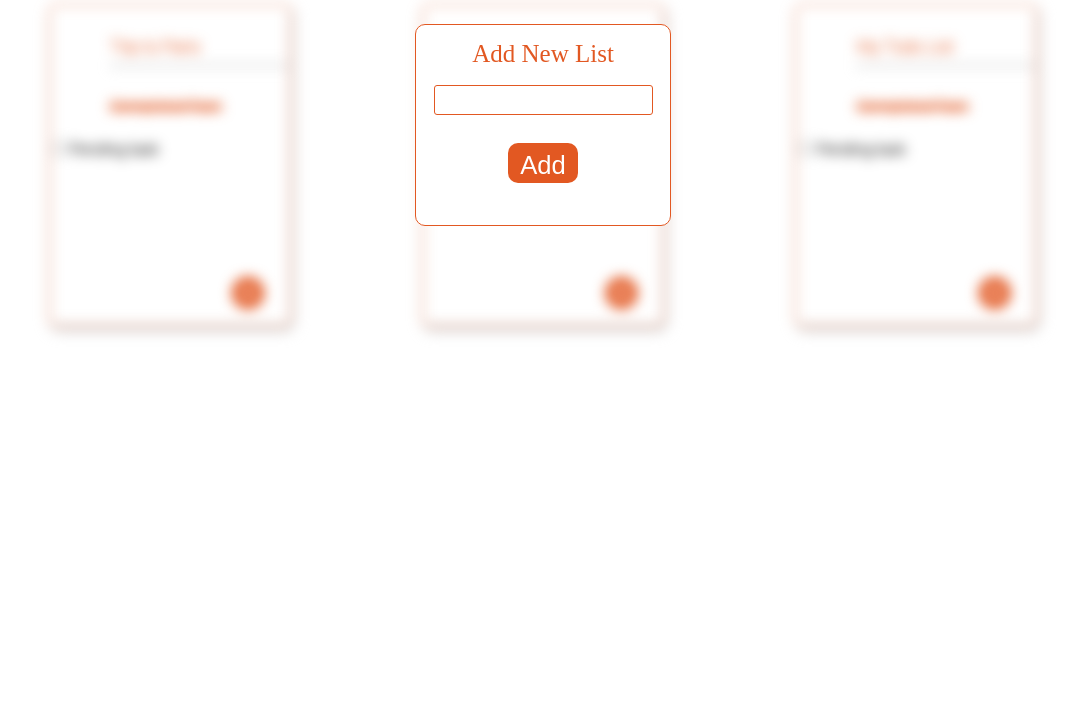
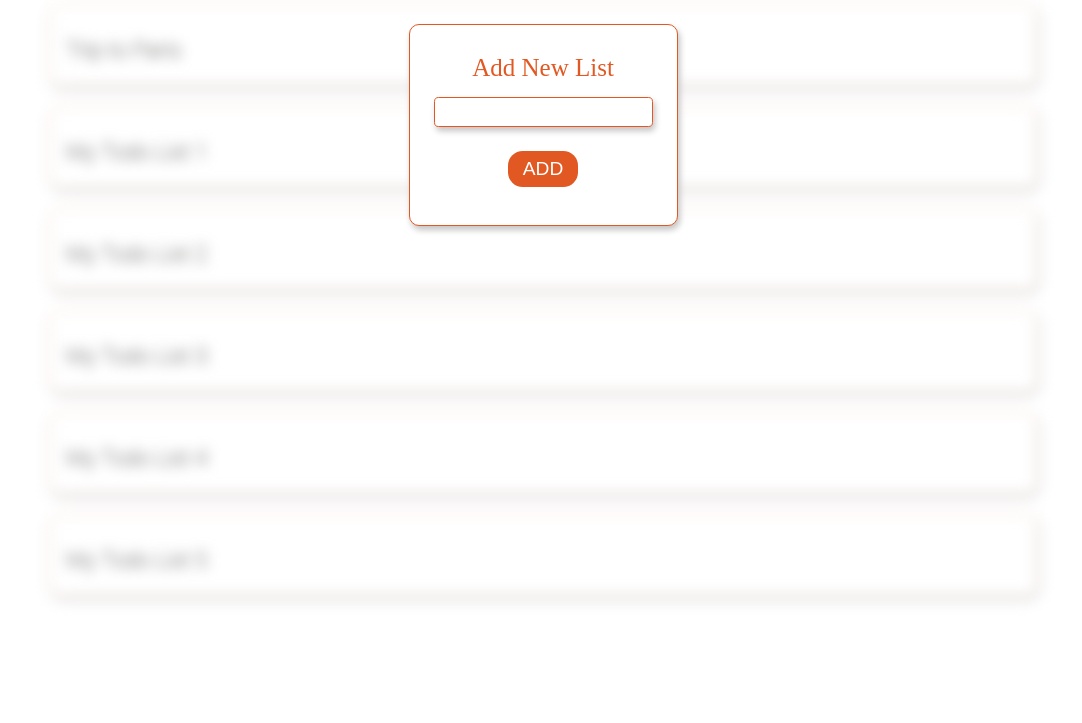
Before and after one commit to PratikshaSurwade/Assignment-3, a plain HTML site: page addlistfile.html in a window 1280 px wide. Shown: the part 136-859 px from the top of the page, without its empty margins (97-1179 px from the left). Before the commit the page ends 800 px from the top, so only its background shows below. Drawn offline with Linux system fonts and the light colour scheme.

Commit message:
Assignment 3 updated

```diff
--- a/addlistfile.html
+++ b/addlistfile.html
@@ -3,10 +3,11 @@
     <head>
         <meta charset="utf-8">
         <meta http-equiv="X-UA-Compatible" content="IE=edge">
-        <title>Add List</title>
+        <title>Add List popup</title>
         <meta name="description" content="">
         <meta name="viewport" content="width=device-width, initial-scale=1">
         <link rel="stylesheet" href="./tasklist.css">
+        <link rel="stylesheet" href="https://fontawesome.com/v5.15/icons/plus-circle?style=solid">
         <link rel="stylesheet" href="https://fonts.googleapis.com/css2?family=Roboto:wght@100&display=swap">
         <script src="https://kit.fontawesome.com/8e34120824.js" crossorigin="anonymous"></script>
     </head>
@@ -14,30 +15,27 @@
         <div class="main-container-2">
             <div class="head-line-container">
                 <div><span class="task"><b>Tasks </b></span><span class="lists">Lists</span></div>
-                <div class="addlists"><i class="fas fa-plus-circle icon-pluscircle"></i>Add List</div>
+                <div class="addlists"><i class="fas fa-plus-circle icon-pluscircle"></i></div>
 
             </div>
             <div class="cards-container">
                 <div class="todo-cards">
                     <div class="trip-card">Trip to Paris</div>
-                    <hr class="hr-margin">
-                    <div class="complete-popup">Completed Task</div>
-                    <div class="pending-popup"><input class="checkbox-popup" type="checkbox">Pending task</div>
-                    <i class="fas fa-plus-circle icon-pluscircle card-icon"></i>
                 </div>
                 <div class="todo-cards">
-                    <div class="trip-card">My Todo List</div>
-                    <hr class="hr-margin">
-                    <div class="complete-popup">Completed Task</div>
-                    <div class="pending-popup"><input class="checkbox-popup" type="checkbox">Pending task</div>
-                    <i class="fas fa-plus-circle icon-pluscircle card-icon"></i>
+                    <div class="trip-card">My Todo List 1</div>
                 </div>
                 <div class="todo-cards">
-                    <div class="trip-card">My Todo List</div>
-                    <hr class="hr-margin">
-                    <div class="complete-popup">Completed Task</div>
-                    <div class="pending-popup"><input class="checkbox-popup" type="checkbox">Pending task</div>
-                    <i class="fas fa-plus-circle icon-pluscircle card-icon"></i>
+                    <div class="trip-card">My Todo List 2</div>
+                </div>
+                <div class="todo-cards">
+                    <div class="trip-card">My Todo List 3</div>
+                </div>
+                <div class="todo-cards">
+                    <div class="trip-card">My Todo List 4</div>
+                </div>
+                <div class="todo-cards">
+                    <div class="trip-card">My Todo List 5</div>
                 </div>
             </div>
         </div>
@@ -48,8 +46,9 @@
                   <input type="text" class="name"></input>
                 </div>
                 <div class="add-button-container">
-                <center><button class="add-button-style">Add</button></div></center>
-            </div></div>
+                <center><button class="add-button-style">ADD</button></div></center>
+            </div>
         </div></center>
+
     </body>
 </html>
--- a/tasklist.css
+++ b/tasklist.css
@@ -37,79 +37,38 @@
     color: gray;
     font-size: 3rem;
 }
-.addlists{
-    font-family: 'Roboto', sans-serif;
-    text-align: left;
-    font-weight: 700;
-    color: gray;
-    font-size: 1.6rem;
-    margin-left: 0.625rem;
-    margin-bottom: 0.625rem;
-}
+
 .cards-container{
-    margin-top: 2rem;
+
     display: flex;
-    margin-left: 0rem;
     flex-direction: row;
-    justify-content: space-between;
+    justify-content: stretch;
     flex-wrap: wrap;
-    align-content: space-between;
+    align-content: ;
     margin: auto;
 
 }
 .todo-cards{
-    width: 15rem;
-    height: 20rem;
+    width: 100%;
+    height: 5rem;
     margin-top: 1.25rem;
     margin-left: 0.7rem;
     margin-right: 0.7rem;
-    border: 1px solid gray;
-    border-radius: 0.4375rem;
-    box-shadow: 0.125rem 0.25rem 0.375rem rgb(197, 195, 195);
-    color: #e25822;
-    border-color: #e25822;
+    border: 1px solid #fcd3c4;
+    border-radius: 0.7rem;
+    box-shadow: 0.1rem 0.2rem 0.4rem lightgray;
     position: relative;
-}
-.card-icon{
-    position: absolute;
-    right: 1rem;
-    bottom: 1rem;
 }
 .trip-card{
     margin-top: 2rem;
     font-family: 'Roboto', sans-serif;
-    font-size: 1.1rem;
-    color: #e25822;
+    font-size: 1.4rem;
+    color: #81807f;
     font-weight: bold ;
-    margin-left: 25%;
+    margin-left: 1rem;
     margin-bottom: 0rem;
     padding-bottom: 0rem;
 }
-.complete-popup{
-    font-family: 'Roboto', sans-serif;
-    color: #e25822;
-    font-weight: bold ;
-    margin-top: 30px;
-    margin-left: 25%;
-    text-decoration-line: line-through;
-    text-decoration-thickness: 0.25rem ;
-
-}
-.checkbox-popup{
-    margin-top: 1rem;
-    color: black;
-    font-weight: bold ;
-
-}
-.pending-popup{
-    margin-top: 0.625rem;
-    font-family: 'Roboto', sans-serif;
-    color: black;
-    font-weight: bold ;
-}
-
-
-
 
 /*Blur effect */
 
@@ -125,8 +84,8 @@
   }
 
 
-  /*-----Add new list popup-----*/
 
+/*-----Add new List Popup-----*/
 
 .addnewlist-container{
     top: 10rem;
@@ -143,48 +102,50 @@
 .addnewlist-box{
     width: 18.75rem;
     height: 12.5rem;
-    margin: auto;
     font-size: 1.5625rem;
     border: 0.0625rem solid #e25822;
     border-radius: 0.625rem;
-    filter: blur(0rem);
     background-color: white;
+    box-shadow: 0.125rem 0.25rem 0.375rem rgb(197, 195, 195);
 }
 .title-addlist{
     color: #e25822;
     font-size: 1.5625rem;
-    margin: 0.9375rem;
+    margin-top: 1.8rem;
+    margin-bottom: 0.6rem;
 }
+
 .name-container{
-    margin-left: 0.9375rem;
-    margin-right: 0.9375rem;
+    margin-top: 0.8rem;
+    margin-left: 1.5rem;
+    margin-right: 1.5rem;
+    margin-bottom: 1.5rem;
 }
 .name{
     padding: 0.3125rem;
-    border-radius: 0.1875rem;
+    border-radius: 0.2875rem;
     font-size: 1rem;
     border: 0.0625rem solid #e25822;
     min-width: 75%;
-    margin-bottom: 1.25rem;
+    box-shadow: 0.125rem 0.25rem 0.375rem rgb(197, 195, 195);
   }
   .add-button-style{
     display: inline-block;
     cursor: pointer;
     border: 0;
-    padding: 0.5rem 0.5rem;
-    height: 2.5rem;
+    padding: 0.3rem 0.4rem;
+    height: 2.3rem;
     width: 4.4rem;
-    border-radius: 0.625rem;
-    margin-bottom: 0.525rem;
+    border-radius: 0.925rem;
     color: white;
     background-color: #e25822;
-    font-size: 1.6rem;
-    margin: 0.5rem;
-}
+    font-size: 1.2rem;
+    margin-bottom: 0.9rem;
 
-@media only screen and (min-width :180px) and (max-width : 480px){
+  }
+@media only screen and (min-width :180px) and (max-width : 319px){
     html {
-      font-size: 60%;
+      font-size: 65%;
     }
     .main-container{
         margin: 0px;
@@ -192,18 +153,21 @@
     .main-container-2{
         margin: 0px;
     }
-    .head-line-container{
-        font-size: 50%;
+}
+
+@media only screen and (min-width :320px) and (max-width : 480px){
+    html {
+      font-size: 70%;
     }
-    .cards-container{
-        justify-content: center;
+    .main-container{
+        margin: 0px;
+    }
+    .main-container-2{
+        margin: 0px;
     }
   }
   @media only screen and (min-width :481px) and (max-width : 769px){
     html {
       font-size: 80%;
     }
-    .cards-container{
-        justify-content: center;
-    }
 }
--- a/taskpage.css
+++ b/taskpage.css
@@ -9,25 +9,21 @@
     font-family: "adobe-clean", sans-serif;
     align-items: center;
   }
-.heading-two{
-    margin: 2.5rem;
-    display: flex;
+.heading-one{
+    margin-top: 3rem;
+    margin-bottom: 3.5rem;
     align-items: center;
     text-align: center;
+    align-self: center;
     font-weight: bolder;
     font-size: 3.2rem;
+}
+.heading-two{
     font-family: sans-serif;
-}
-.heading-two::before,
-.heading-two::after {
-    content: '';
-    flex: 2;
-    border-bottom: 3px solid grey;
-    margin: 0.5rem;
 }
 .side-arrow-icon{
     color: #e25822 ;
-    font-size: 2.1rem;
+    font-size: 2.8rem;
     text-align: center;
     align-items: center;
 }
@@ -110,7 +106,7 @@
     filter: blur(0.4em);
 }
 
-/*-----Add new Item/List Popup-----*/
+/*-----Add new Todo Popup-----*/
   .addnewlist-container{
         top: 10rem;
         left: 40%;
@@ -126,51 +122,106 @@
     .addnewlist-box{
         width: 18.75rem;
         height: 12.5rem;
-        margin: auto;
         font-size: 1.5625rem;
         border: 0.0625rem solid #e25822;
         border-radius: 0.625rem;
-        filter: blur(0rem);
         background-color: white;
+        box-shadow: 0.125rem 0.25rem 0.375rem rgb(197, 195, 195);
     }
     .title-addlist{
         color: #e25822;
         font-size: 1.5625rem;
-        margin: 0.9375rem;
+        margin-top: 1.8rem;
+        margin-bottom: 0.6rem;
     }
     .name-container{
-        margin-left: 0.9375rem;
-        margin-right: 0.9375rem;
+        margin-top: 0.8rem;
+        margin-left: 1.5rem;
+        margin-right: 1.5rem;
+        margin-bottom: 1.5rem;
     }
     .name{
         padding: 0.3125rem;
-        border-radius: 0.1875rem;
+        border-radius: 0.2875rem;
         font-size: 1rem;
         border: 0.0625rem solid #e25822;
         min-width: 75%;
-        margin-bottom: 1.25rem;
+        box-shadow: 0.125rem 0.25rem 0.375rem rgb(197, 195, 195);
       }
       .add-button-style{
         display: inline-block;
         cursor: pointer;
         border: 0;
-        padding: 0.5rem 0.5rem;
-        height: 2.5rem;
+        padding: 0.3rem 0.4rem;
+        height: 2.3rem;
         width: 4.4rem;
-        border-radius: 0.625rem;
-        margin-bottom: 0.525rem;
+        border-radius: 0.925rem;
         color: white;
         background-color: #e25822;
-        font-size: 1.6rem;
-        margin: 0.5rem;
+        font-size: 1.2rem;
+        margin-bottom: 0.9rem;
+
+
 }
 @media only screen and (min-width :180px) and (max-width : 480px){
-    html {
-      font-size: 60%;
+
+    .heading-two{
+        font-size: 65%;
+    }
+    .side-arrow-icon{
+        font-size: 65%;
+    }
+    .todo-card-1{
+        width: 12rem;
+        height: 18rem;
+    }
+    .addnewlist-box{
+        width: 14.75rem;
+        height: 9.5rem;
+    }
+    .title-addlist{
+        font-size: 1rem;
+    }
+    .name-container{
+        margin-bottom: 0.8rem;
+    }
+    .name{
+        font-size: 0.7rem;
+    }
+    .add-button-style{
+        font-size: 0.8rem;
+        height: 1.6rem;
+        width: 3.8rem;
     }
   }
   @media only screen and (min-width :481px) and (max-width : 769px){
-    html {
-      font-size: 80%;
+
+    .heading-two{
+        font-size: 80%;
+    }
+    .side-arrow-icon{
+        font-size: 80%;
+    }
+    .todo-card-1{
+        width: 13rem;
+        height: 19rem;
+    }
+    .addnewlist-box{
+        width: 16.75rem;
+        height: 10.5rem;
+    }
+     .title-addlist{
+         font-size: 1.2rem;
+     }
+     .name-container{
+        margin-bottom: 1.1rem;
+    }
+     .name{
+        font-size: 0.8rem;
+    }
+    .add-button-style{
+        font-size: 0.9rem;
+        height: 1.7rem;
+        width: 4.0rem;
     }
 }
```
Also changed, not shown: additemfile.html (deleted, +0 -36 lines), additemtodo.html (added, +35 -0 lines), tasklist.html (+9 -15 lines), taskpage.html (+1 -2 lines).
